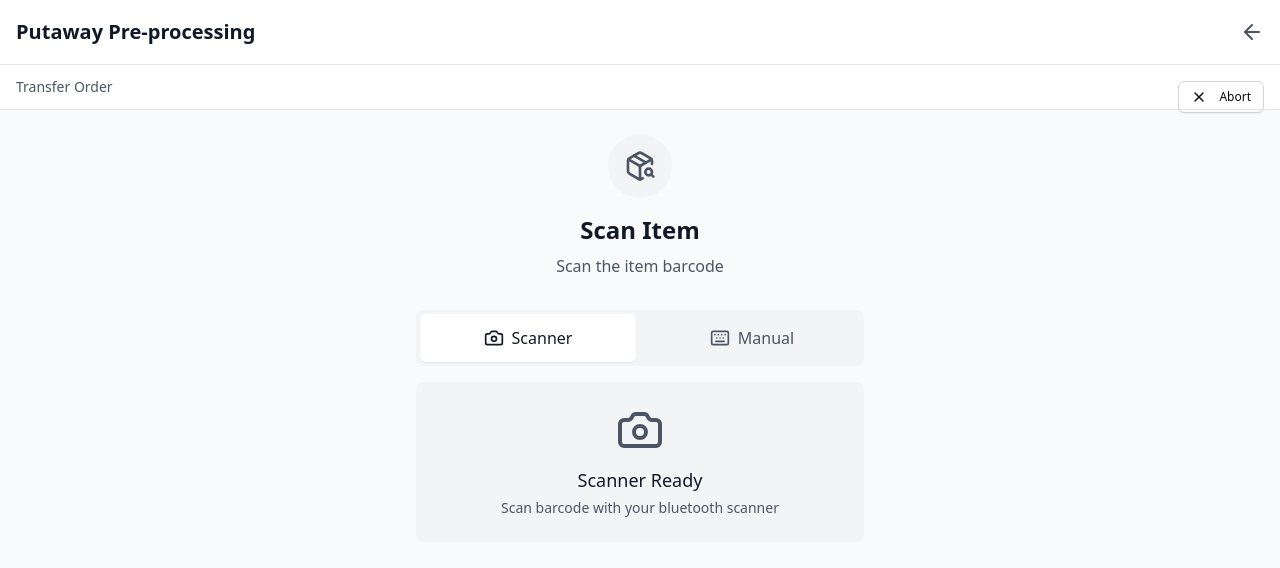
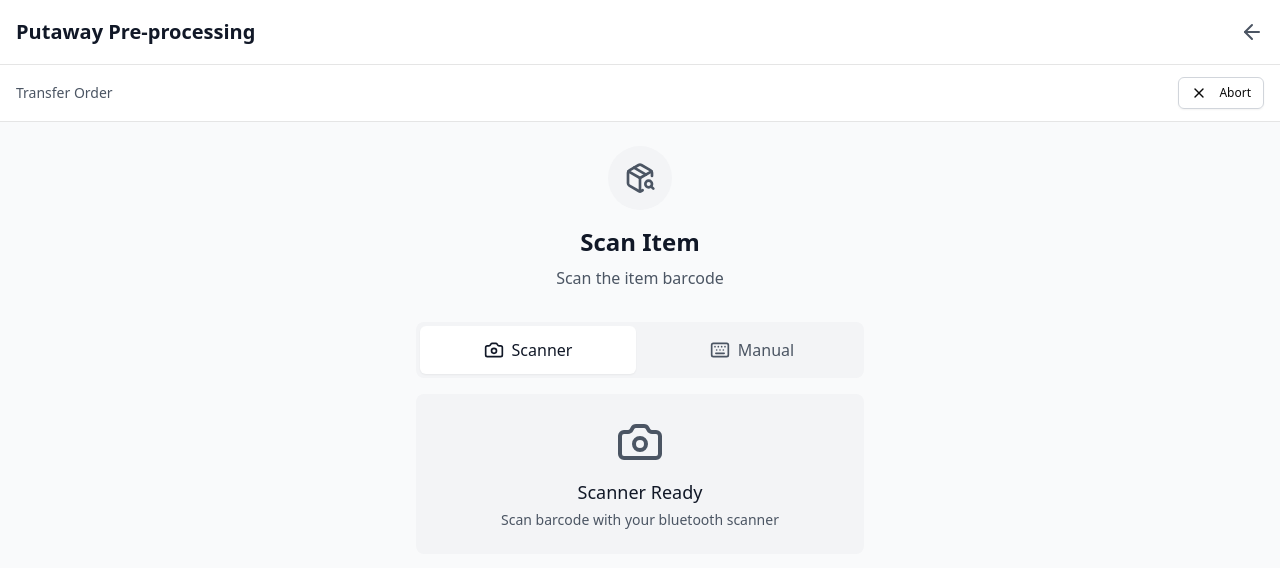
Before and after one commit to gauravgupta-ctrl/fc-putaway-preprocessing, a Next.js app: page /operator/scan-item in a window 1280 px wide. Shown: the top 568 px of the page. Built offline with nearby package versions, Linux system fonts and the light colour scheme; no server answers.

Commit message:
Fix abort button overlapping with completed counter

```diff
--- a/app/operator/scan-item/page.tsx
+++ b/app/operator/scan-item/page.tsx
@@ -92,33 +92,31 @@ export default function ScanItemPage() {
   }
 
   return (
-    <div className="min-h-[calc(100vh-4rem)] flex flex-col relative">
-      {/* Abort Button - Top Right */}
-      <div className="absolute top-4 right-4 z-10">
-        <Button
-          onClick={handleAbort}
-          variant="outline"
-          size="sm"
-          className="bg-transparent border-gray-300"
-        >
-          <X className="h-4 w-4 mr-1" />
-          Abort
-        </Button>
-      </div>
-
-      {/* TO Info Bar */}
+    <div className="min-h-[calc(100vh-4rem)] flex flex-col">
+      {/* TO Info Bar with Abort Button */}
       <div className="bg-white border-b px-4 py-3">
-        <div className="flex items-center justify-between pr-20">
-          <div>
+        <div className="flex items-center justify-between gap-3">
+          <div className="flex-1">
             <p className="text-sm text-gray-600">Transfer Order</p>
             <p className="text-lg font-bold text-gray-900">{toNumber}</p>
           </div>
           {completedCount > 0 && (
-            <div className="text-right">
+            <div className="text-center">
               <p className="text-sm text-gray-600">Completed</p>
               <p className="text-lg font-bold text-green-600">{completedCount}</p>
             </div>
           )}
+          <div>
+            <Button
+              onClick={handleAbort}
+              variant="outline"
+              size="sm"
+              className="bg-transparent border-gray-300"
+            >
+              <X className="h-4 w-4 mr-1" />
+              Abort
+            </Button>
+          </div>
         </div>
       </div>
 
```
